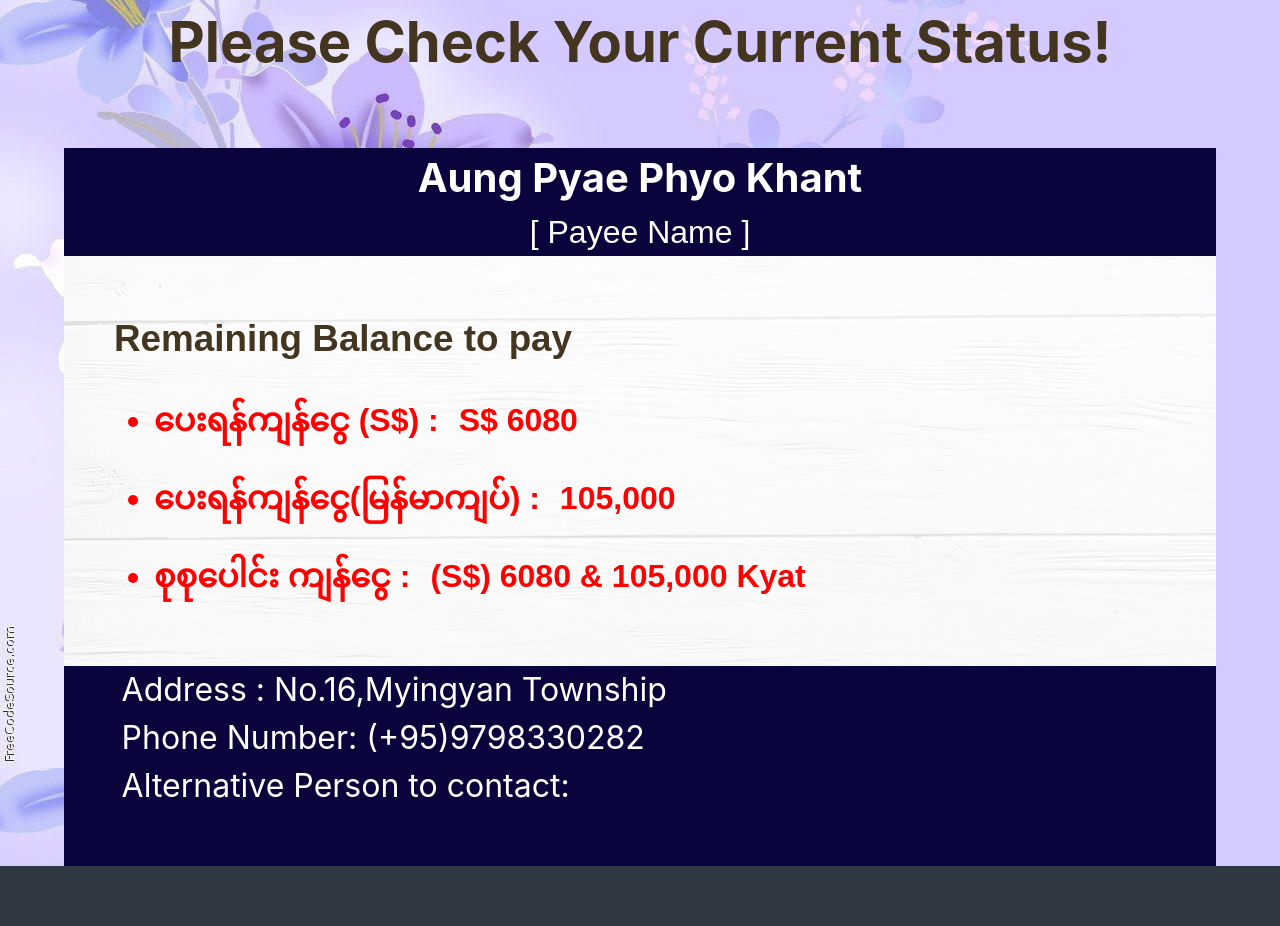
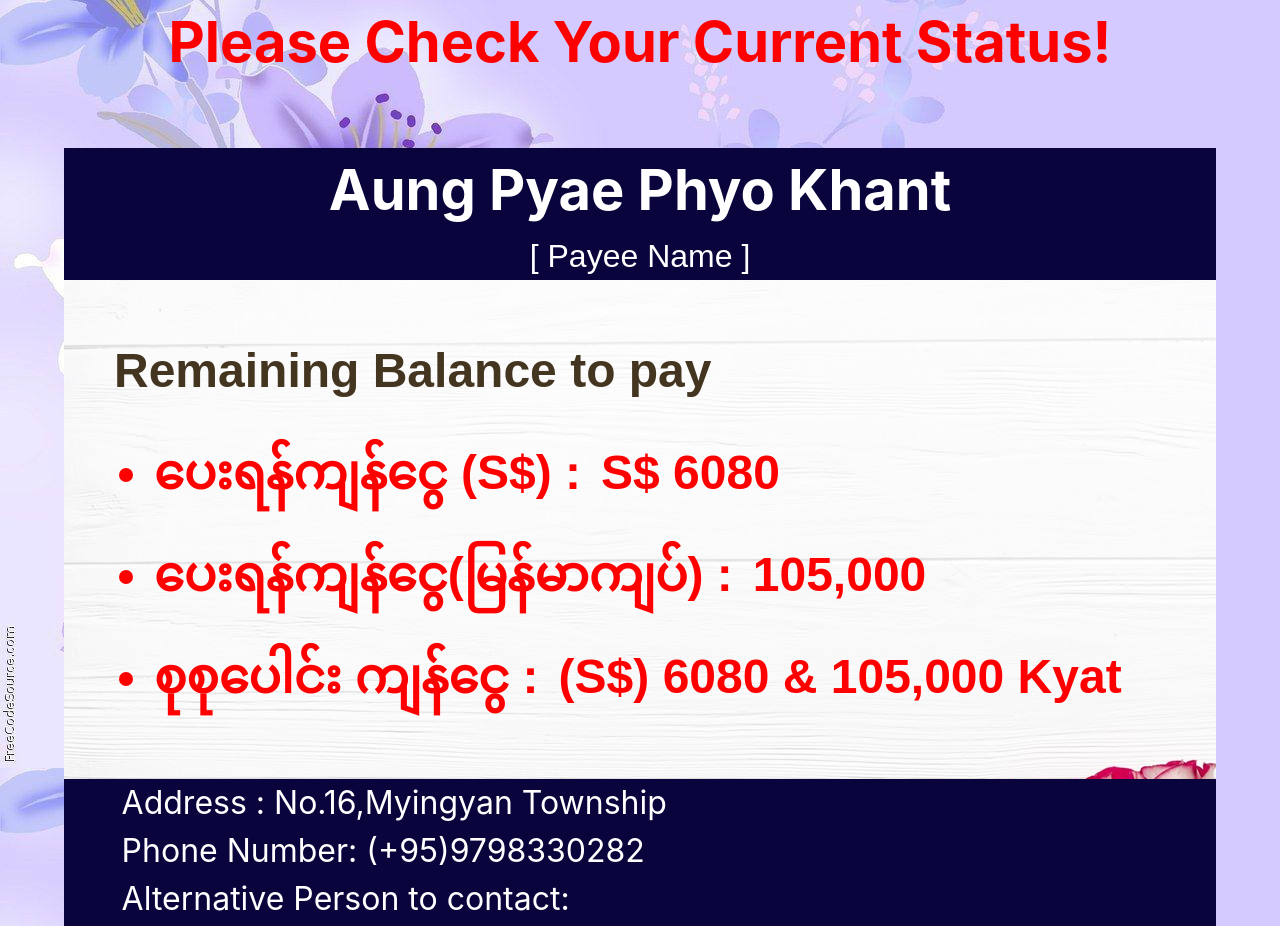
Before and after one commit to sandiago-a11y/aungpyae, a plain HTML site: page form.html in a window 1280 px wide. Shown: the top 926 px of the page. Before the commit the page ends 866 px from the top, so only its background shows below. Drawn offline with nearby package versions, Linux system fonts and the light colour scheme.

Commit message:
Update style.css

```diff
--- a/style.css
+++ b/style.css
@@ -3,7 +3,7 @@ body{
   text-align: center;
   font-style: 'arial';
   background-image: url("images/background-img1.png");
-  height:700px;
+
 }
 
 .header{
@@ -13,9 +13,9 @@ body{
 }
 .body{
   background-image: url("images/background-img.png");
-  opacity: 1;
+  opacity: 1.2;
   margin:0 5% 0;
-  background-color: #fff  ;
+
   height:100%;
   width:90%;
   padding: 50px 0;
@@ -30,10 +30,10 @@ body{
 .page-header{
   font-size: 350%;
   font-weight: bold;
-  color:#433520;
+  color:red;
 }
 .headertext{
-  font-size: 250%;
+  font-size: 350%;
   font-weight: bold;
   margin:0;
   color:#fff;
@@ -46,14 +46,14 @@ font-family: 'arial';
 }
 .payee-name{
   color:#433520;
-  font-size: 230%;
+  font-size: 300%;
   text-align: left;
   font-weight: bold;
   margin: 5px 50px 5px;
   font-family: 'arial';
 }
 .amount{
-  font-size: 200%;
+  font-size: 300%;
   text-align: left;
   font-weight: bold;
   margin: 30px 50px 5px;
```
